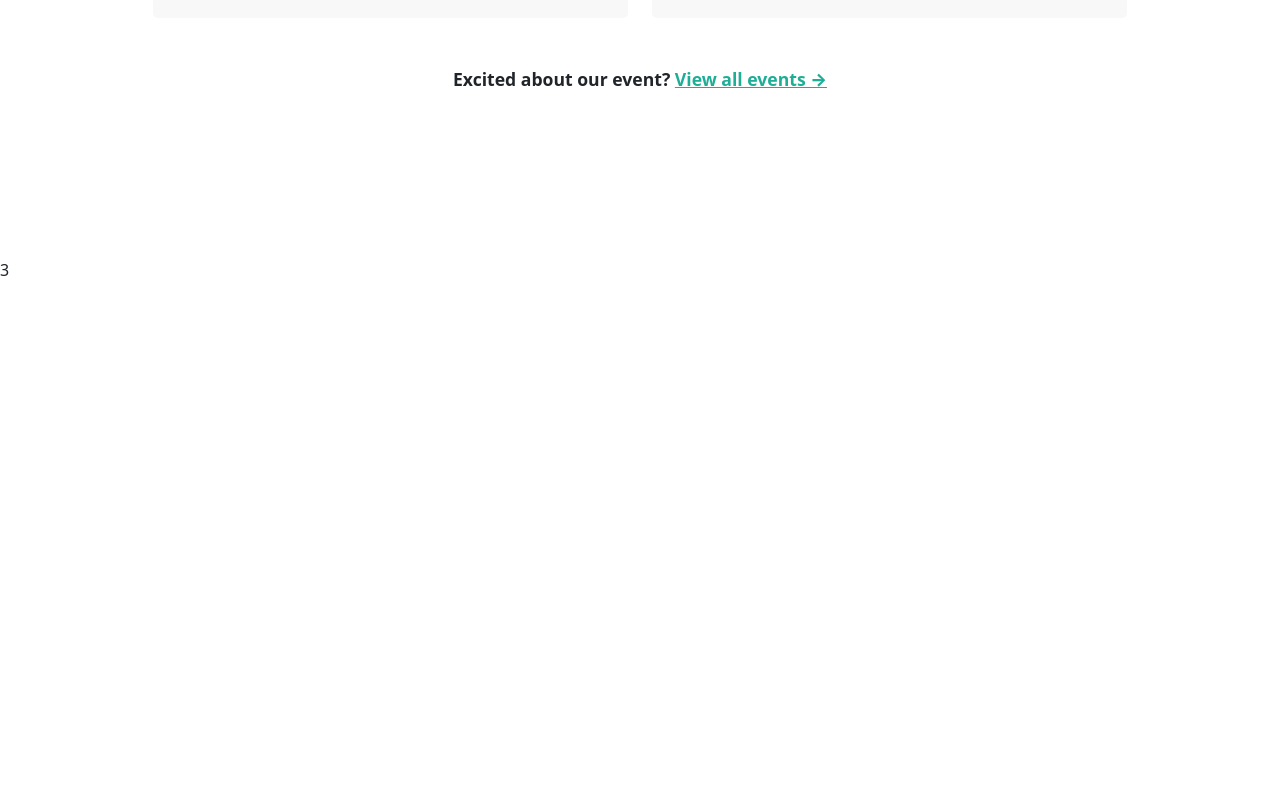
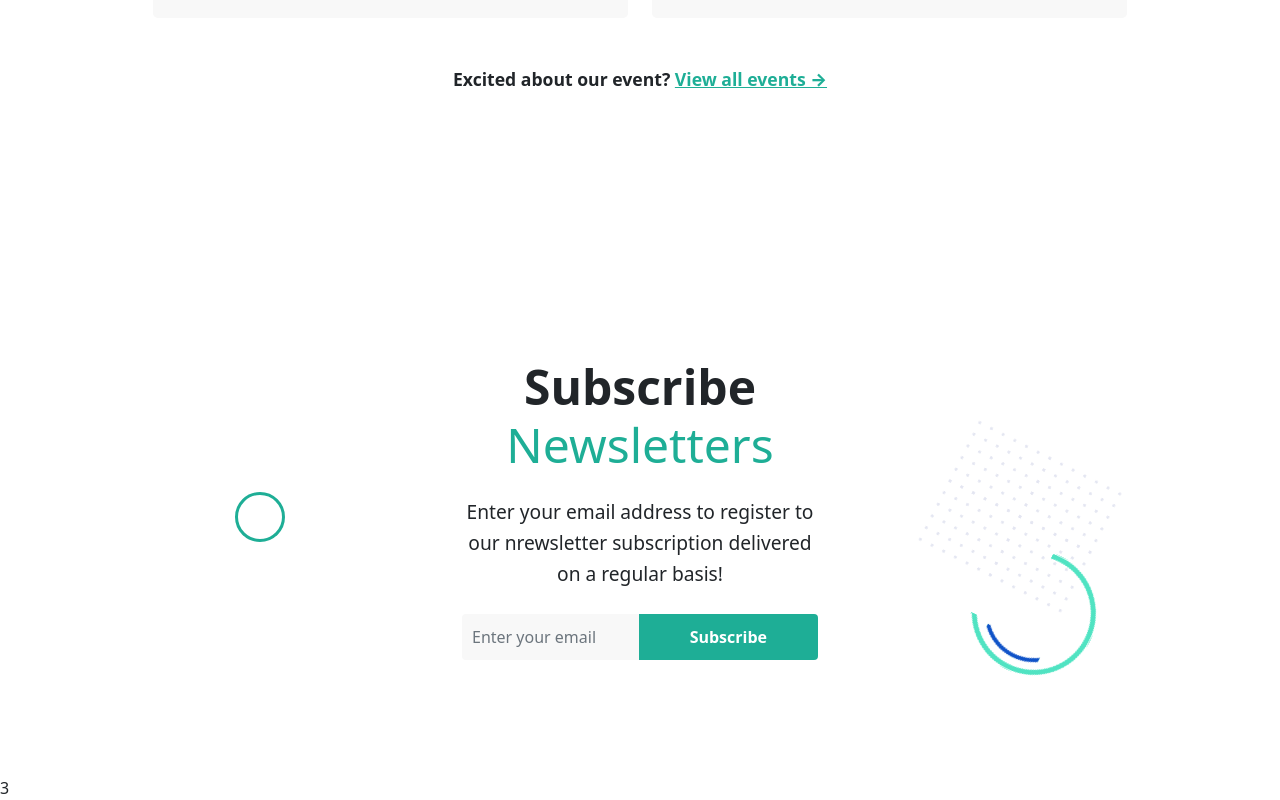
Before and after one commit to ElperdonXV/proj-html-vuejs, a Vue app: page / in a window 1280 px wide. Shown: the part 5561-6361 px from the top of the page. Before the commit the page ends 5843 px from the top, so only its background shows below. Built offline with nearby package versions, Linux system fonts and the light colour scheme.

Commit message:
newsletter done

```diff
--- a/src/components/Main.vue
+++ b/src/components/Main.vue
@@ -6,6 +6,7 @@
     <Cards />
     <Business />
     <Events />
+    <Newsletter />
   </main>
 </template>
 
@@ -16,6 +17,7 @@ import Explore from './Explore.vue';
 import Cards from './Cards.vue';
 import Business from './Business.vue';
 import Events from './Events.vue';
+import Newsletter from './Newsletter.vue';
 export default {
     name: 'Main',
     components: {
@@ -25,6 +27,7 @@ export default {
       Cards,
       Business,
       Events,
+      Newsletter,
     },
     data(){
 
--- /dev/null
+++ b/src/components/Newsletter.vue
@@ -0,0 +1,88 @@
+<template>
+  <section class="newsletter">
+      <div class="container">
+          <div class="row">
+              <div class="col d-flex justify-content-center align-items-center">
+                  <div class="circle">
+                  </div>
+              </div>
+              <div class="col flex-grow-2  d-flex flex-column justify-content-center align-items-center mycol">
+                <h1 class="mb-4">Subscribe <span>Newsletters</span></h1>
+                <p class="mb-4">Enter your email address to register to our nrewsletter subscription delivered on a regular basis!</p>
+                <div class="input-group mb-3">
+                    <input type="email" class="form-control my-input" placeholder="Enter your email" aria-label="Enter your email" aria-describedby="button-addon2">
+                    <button class="btn my-btn" type="button" id="button-addon2">Subscribe</button>
+                </div>
+              </div>
+              <div class="col d-flex justify-content-center align-items-center relative">
+                  <img src="../assets/maxcoach-shape-09.png" alt="">
+                  <div class="absolute">
+                      <img src="../assets/maxcoach-shape-02.png" alt="">
+                  </div>
+              </div>
+          </div>
+      </div>
+  </section>
+</template>
+
+<script>
+export default {
+name: 'Newsletter'
+}
+</script>
+
+<style lang="scss">
+@import "../assets/scss/partials/_variables.scss";
+    .newsletter{
+        padding: 100px 0;
+        .circle{
+            width: 50px;
+            height: 50px;
+            border-radius: 50%;
+            border: 3px solid $mountain;
+            justify-self: flex-end;
+        }
+        .relative{
+            position: relative;
+            .absolute{
+                position: absolute;
+                bottom: 0;
+                left: 140px;
+            }
+        }
+        .mycol{
+            text-align: center;
+            h1{
+                font-size: 3em;
+                font-weight: 800;
+                span{
+                    color: $mountain;
+                    font-weight: 500;
+                }
+            }
+            p{
+                font-size: 1.2em;
+                line-height: 1.6em;
+            }
+            .my-input{
+                background-color: $mygray;
+                border: none;
+                padding: 10px;
+            }
+            .my-input:hover, .my-btn:active, .my-btn:focus{
+                box-shadow: none;
+            }
+            .my-btn{
+            background-color: $mountain;
+            color: white;
+            font-weight: 700;
+            font-size: 1em;
+            padding: 10px 50px;
+            }
+            .my-btn:hover, .my-btn:active, .my-btn:focus{
+                background-color: $tuna;
+                box-shadow: none;
+            }
+        }
+    }
+</style>
```
